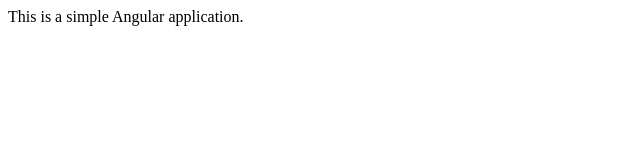
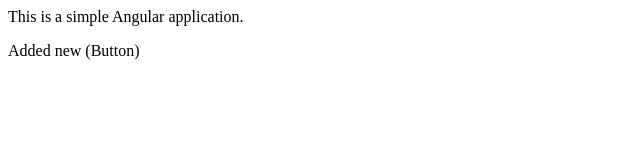
Before and after one commit to udaytkiet/LocalRepo, a plain HTML site: page index.html in a window 1280 px wide. Shown: the whole page, without its empty margins (0-640 px from the left). Drawn offline with Linux system fonts and the light colour scheme.

Commit message:
added Button

```diff
--- a/index.html
+++ b/index.html
@@ -1 +1,2 @@
 <p>This is a simple Angular application.</p>
+<p>Added new (Button)</p>
```
